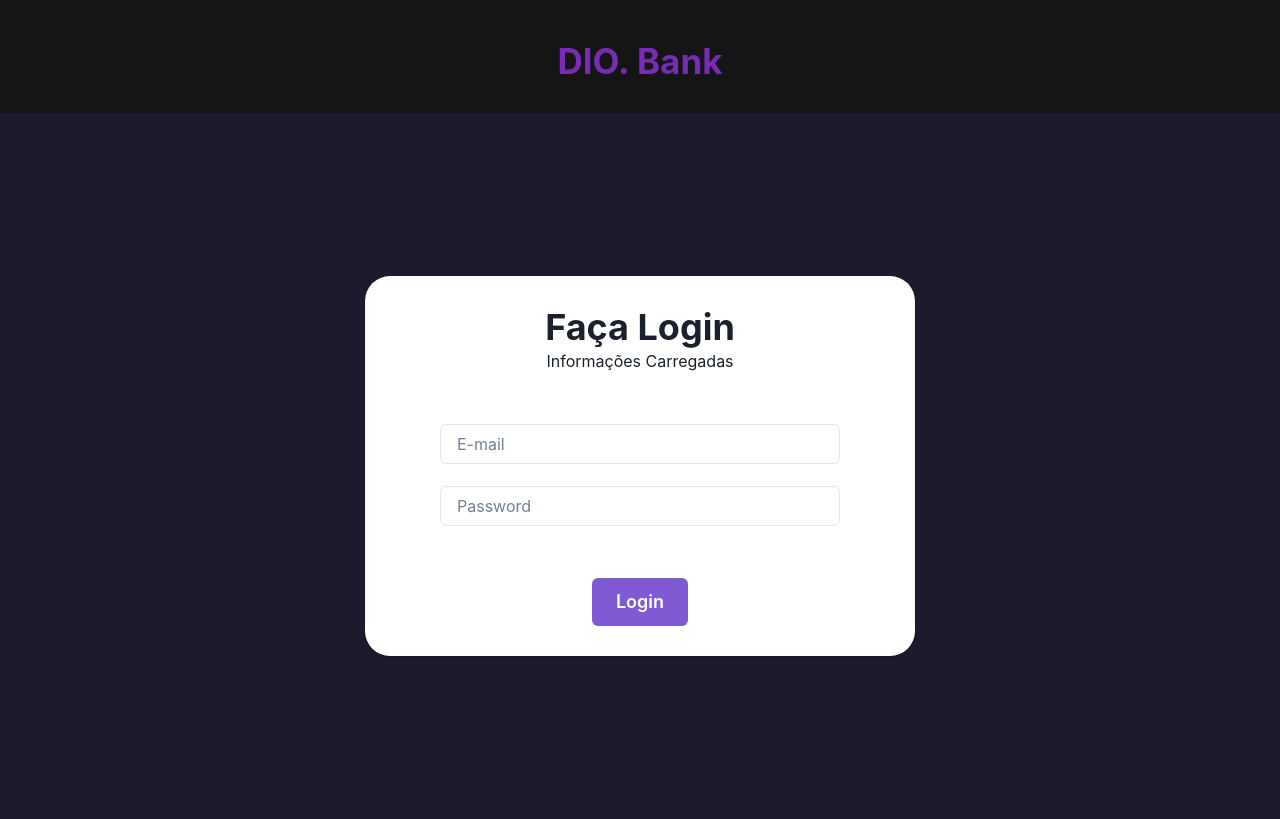
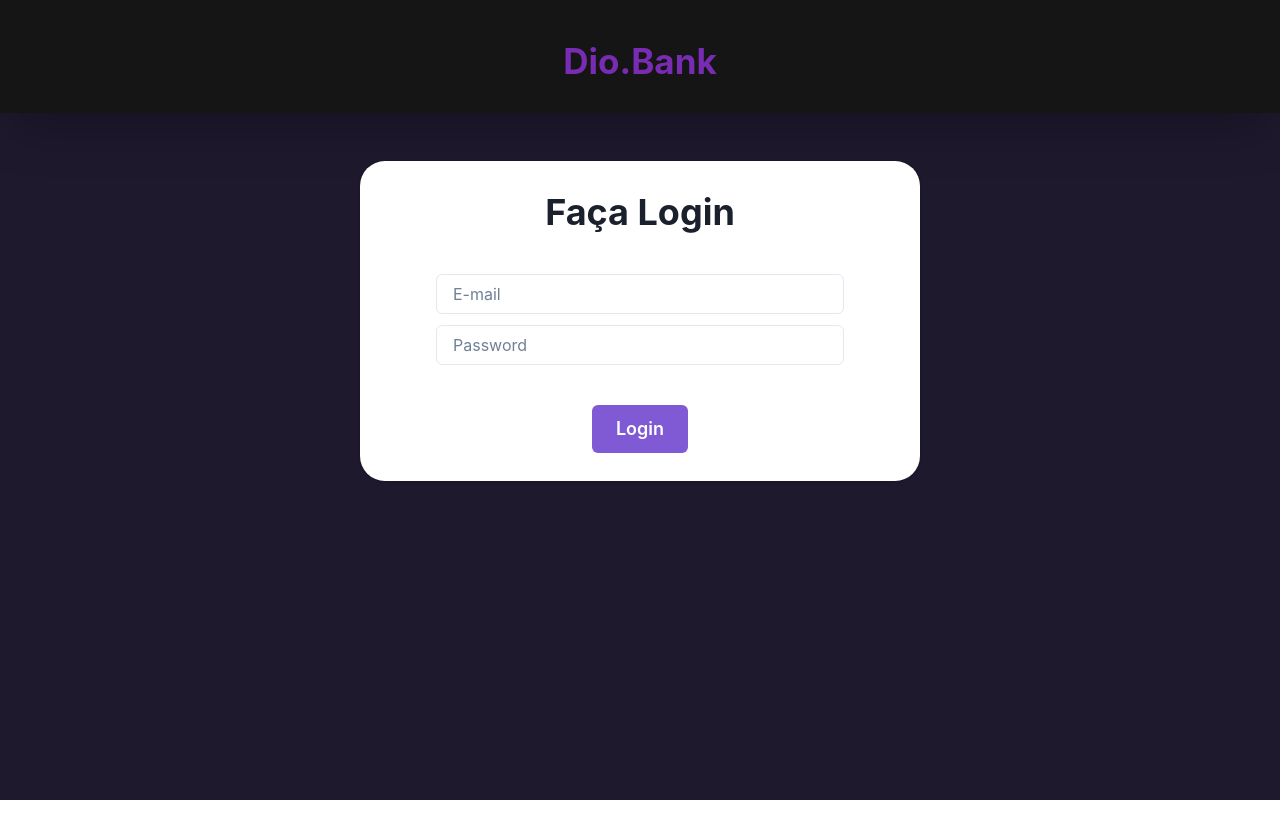
Before and after one commit to kwuraa/my-app, a React (Create React App) app: page / in a window 1280 px wide. Built offline with nearby package versions, Linux system fonts and the light colour scheme.

Commit message:
"Added react-router-dom and updated App.tsx to use BrowserRouter and Routes; removed CardIndex component and updated Layout.tsx"

```diff
--- a/package.json
+++ b/package.json
@@ -16,6 +16,7 @@
     "framer-motion": "^11.2.11",
     "react": "^18.3.1",
     "react-dom": "^18.3.1",
+    "react-router-dom": "^6.24.0",
     "react-scripts": "5.0.1",
     "styled-components": "^6.1.11",
     "typescript": "^4.9.5",
--- a/src/App.tsx
+++ b/src/App.tsx
@@ -1,15 +1,21 @@
+import { BrowserRouter, Routes, Route } from "react-router-dom";
+import Home from "./pages/Home";
+import Conta from "./pages/Conta";
 import { ChakraProvider } from "@chakra-ui/react";
-import { CardIndex } from "./components/Card";
-
-// import { login } from "./services/login";
-import { Header } from "./components/header/Header";
+import { Layout } from "./components/Layout";
 
 function App() {
   return (
-    <ChakraProvider>
-      <Header title={"DIO. Bank"} />
-      <CardIndex />
-    </ChakraProvider>
+    <BrowserRouter>
+      <ChakraProvider>
+        <Layout>
+          <Routes>
+            <Route path="/" element={<Home />} />
+            <Route path="/conta" element={<Conta />} />
+          </Routes>
+        </Layout>
+      </ChakraProvider>
+    </BrowserRouter>
   );
 }
 
--- a/src/components/Card.tsx
+++ b/src/components/Card.tsx
@@ -44,31 +44,20 @@ export const CardIndex = () => {
   console.log(userData);
 
   return (
-    <Box
-      backgroundColor="#1e192d"
-      minHeight="88.3vh"
-      display="flex"
-      alignItems="center"
-      justifyContent="center"
-    >
-      <Card
-        borderRadius="25px"
-        minWidth="550px"
-        minHeight="380px"
-        align="center"
-      >
+    <Box display="flex" paddingTop="3rem" justifyContent="center">
+      <Card borderRadius="25px" width="35rem" height="20rem" align="center">
         <CardHeader marginTop="10px">
           <Flex justifyContent="center">
             <Heading size="xl"> Faça Login</Heading>
           </Flex>
-          <Flex justifyContent="center">
+          {/* <Flex justifyContent="center">
             {userData === null ||
               (userData === undefined ? (
                 <h1>Loading...</h1>
               ) : (
                 <h1>Informações Carregadas</h1>
               ))}
-          </Flex>
+          </Flex> */}
         </CardHeader>
         <CardBody
           display="flex"
--- /dev/null
+++ b/src/components/CardInfo.tsx
@@ -0,0 +1,15 @@
+import { Box } from "@chakra-ui/react";
+
+interface ICardInfo {
+  text: string;
+}
+
+const CardInfo = ({ text }: ICardInfo) => {
+  return (
+    <Box bgColor="white" minHeight="120px" padding={8}>
+      {text}
+    </Box>
+  );
+};
+
+export default CardInfo;
--- a/src/components/Layout.tsx
+++ b/src/components/Layout.tsx
@@ -1,10 +1,11 @@
+import { Box } from "@chakra-ui/react";
 import { Header } from "./header/Header";
 
 export const Layout = ({ children }: any) => {
   return (
-    <>
-      <Header title={"Bank"} />
+    <Box backgroundColor="#1e192d" minHeight="100vh">
+      <Header title={"Dio.Bank"} />
       {children}
-    </>
+    </Box>
   );
 };
--- /dev/null
+++ b/src/pages/Conta.tsx
@@ -0,0 +1,15 @@
+import { Center, SimpleGrid } from "@chakra-ui/react";
+import CardInfo from "../components/CardInfo";
+
+const Conta = () => {
+  return (
+    <Center>
+      <SimpleGrid columns={2} spacing={8} paddingTop={16}>
+        <CardInfo text="Informações de Acesso" />
+        <CardInfo text="Informações da Conta" />
+      </SimpleGrid>
+    </Center>
+  );
+};
+
+export default Conta;
--- /dev/null
+++ b/src/pages/Home.tsx
@@ -0,0 +1,12 @@
+import { ChakraProvider } from "@chakra-ui/react";
+import { CardIndex } from "../components/Card";
+
+const Home = () => {
+  return (
+    <ChakraProvider>
+      <CardIndex />
+    </ChakraProvider>
+  );
+};
+
+export default Home;
```
Also changed, not shown: 1 other file (tests, documents, lock files or other folders).
